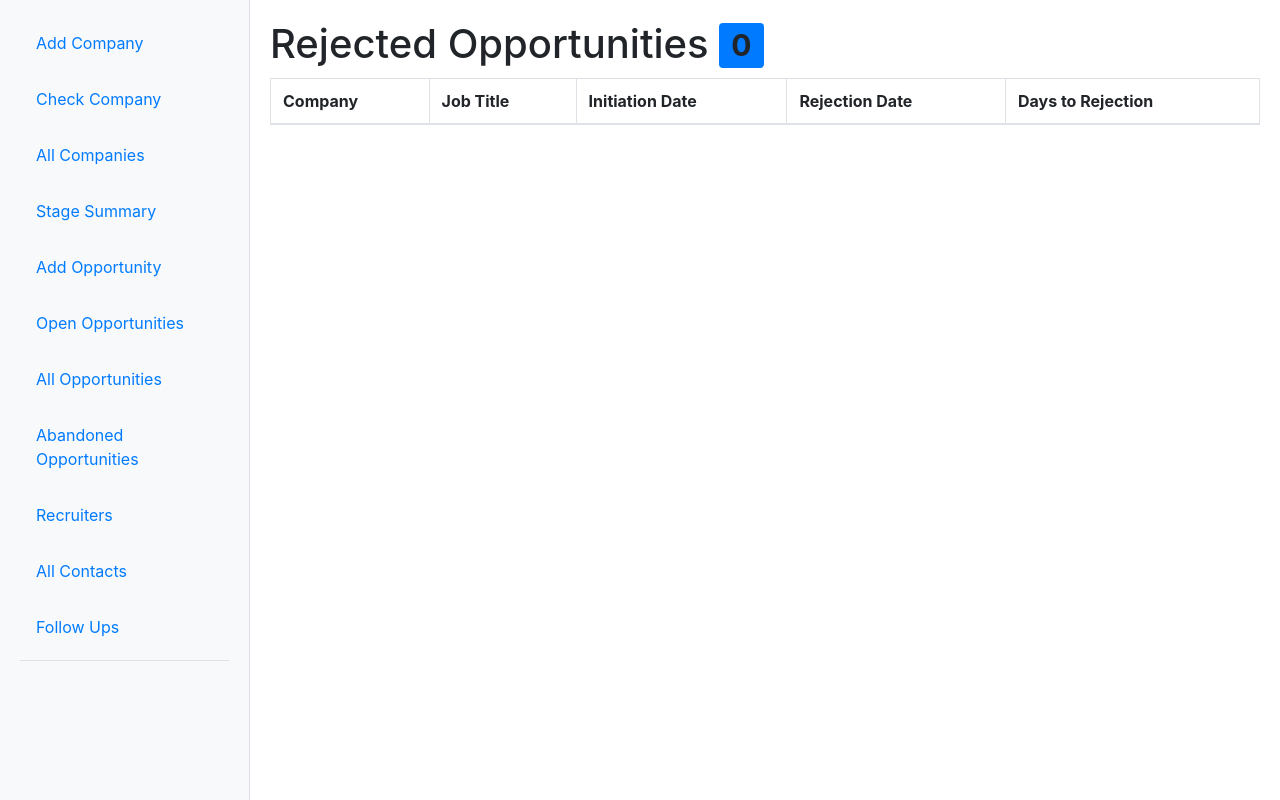
After one commit to scedastic/opportunity_tracker, a Django app: page /rejected/ in a window 1280 px wide. The commit adds this page. Run offline with Django 4.2, Linux system fonts and the light colour scheme; data that the repository does not hold is empty; some libraries are stand-ins or nearby versions.

Commit message:
rejected opportunities

```diff
--- a/opportunity_tracker/templates/nav.html
+++ b/opportunity_tracker/templates/nav.html
@@ -20,6 +20,9 @@
   <li class="nav-item">
     <a class="nav-link " aria-current="page" href="{% url 'all-opportunities' %}">All Opportunities</a>
   </li>
+  <!-- <li class="nav-item">
+    <a class="nav-link " aria-current="page" href="{% url 'rejected-opportunities' %}">Rejected Opportunities</a>
+  </li> -->
   <li class="nav-item">
     <a class="nav-link " aria-current="page" href="{% url 'abandoned-opportunities' %}">Abandoned  Opportunities</a>
   </li>
--- /dev/null
+++ b/opportunity_tracker/templates/rejected_opportunities.html
@@ -0,0 +1,27 @@
+{% extends "base_vertical.html" %} {% block content %}
+
+<div class="table-border table-wrapper-scroll-y my-custom-scrollbar">
+    <table class="table table-striped table-bordered dt-responsive nowrap mb-0">
+        <thead>
+            <tr>
+                <th>Company</th>
+                <th>Job Title</th>
+                <th>Initiation Date</th>
+                <th>Rejection Date</th>
+                <th>Days to Rejection</th>
+            </tr>
+        </thead>
+        <tbody>
+            {% for o in opportunities %}
+            <tr>
+                <td>{{ o.company }}</td>
+                <td><a href="{% url 'opportunity_view' o.id %}">{{ o.job_title }}</a></td>
+                <td>{{ o.initiation_date|default_if_none:"" }}</td>
+                <td>{{ o.rejection_date|default_if_none:"" }}</td>
+                <td>{{ o.days_to_rejection|default_if_none:"" }}</td>
+            </tr>
+            {% endfor %}
+        </tbody>
+    </table>
+</div>
+{% endblock %}
--- a/opportunity_tracker/urls.py
+++ b/opportunity_tracker/urls.py
@@ -17,7 +17,7 @@ from django.contrib import admin
 from django.urls import include, path
 from .views import (
     add_company, check_company, company_view, all_companies,
-    all_opportunities, open_opportunities, opportunities_missing_contacts_follow_ups,
+    all_opportunities, open_opportunities, rejected_opportunities, opportunities_missing_contacts_follow_ups,
     opportunity_view, recruiters, update_opportunity_stage,
     add_opportunity, abandoned_opportunities,
     all_contacts, contact_view, add_follow_up_to_contact,
@@ -50,6 +50,7 @@ urlpatterns = [
     path("opportunity/<int:opportunity_id>/update-stage/<int:stage_id>/", update_opportunity_stage, name="update-opportunity-stage"),
     path("all/", all_opportunities, name="all-opportunities"),
     path("open/", open_opportunities, name="open-opportunities"),
+    path("rejected/", rejected_opportunities, name="rejected-opportunities"),
     path("abandoned/", abandoned_opportunities, name="abandoned-opportunities"),
 
     # Contact URLs
--- a/opportunity_tracker/views.py
+++ b/opportunity_tracker/views.py
@@ -1,6 +1,6 @@
 import datetime
 from urllib import request, response
-from django.db.models import Q, Count, F
+from django.db.models import Q, Count, F, Min
 from django.db.models.functions import Upper
 from django.http import HttpResponse
 from django.shortcuts import get_object_or_404, redirect, render
@@ -197,6 +197,33 @@ def abandoned_opportunities(request):
             "opportunities": opportunities,
             "records_count": opportunities.count(),
         }
+    )
+
+def rejected_opportunities(request):
+    """Show opportunities that were rejected."""
+    rejection_stage = Q(stagehistory__new_stage__name__startswith="Rejected")
+    opportunities = list(
+        Opportunity.objects.filter(stage__name__startswith="Rejected")
+        .annotate(rejection_date=Min("stagehistory__transition_date", filter=rejection_stage))
+        .select_related("company", "stage")
+        .order_by("company__name", "job_title")
+    )
+    for opportunity in opportunities:
+        if opportunity.initiation_date and opportunity.rejection_date:
+            opportunity.days_to_rejection = (
+                opportunity.rejection_date - opportunity.initiation_date
+            ).days
+        else:
+            opportunity.days_to_rejection = None
+
+    return render(
+        request,
+        "rejected_opportunities.html",
+        {
+            "page_title": "Rejected Opportunities",
+            "opportunities": opportunities,
+            "records_count": len(opportunities),
+        },
     )
 
 def all_opportunities(request):
```
Also changed, not shown: opportunity_tracker/tests.py (+44 -1 lines).
